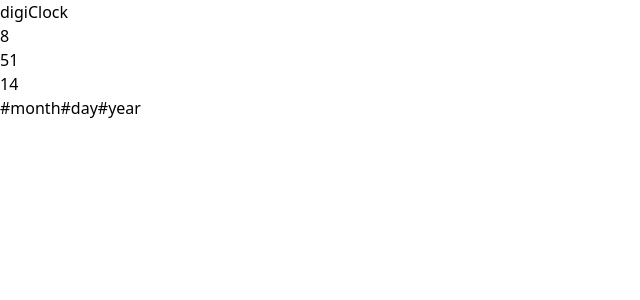
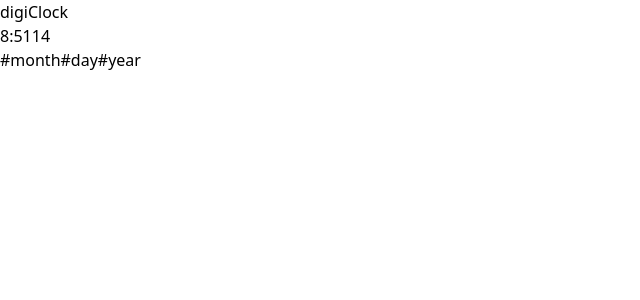
Before and after one commit to balshersran/DigiClock, a React (Vite) app in the folder digiclock/: page / in a window 1280 px wide. Shown: the top 300 px of the page, without its empty margins (0-640 px from the left). Built offline with nearby package versions, Linux system fonts and the light colour scheme.

Commit message:
fixed the alignment on the numbers for the clock

```diff
--- a/digiclock/src/components/Clock.jsx
+++ b/digiclock/src/components/Clock.jsx
@@ -16,9 +16,12 @@ export default function Clock() {
 
     return (
         <>
-        <h3>{hour}</h3>
-        <h3>{minutes}</h3>
-        <h3>{seconds}</h3>
+        <div className="flex flex-row justify-center">
+        <span className="p-4 text-4xl">{hour}</span>
+        <span className="p-4">:</span>
+        <span className="p-4 text-4xl">{minutes}</span>
+        <span className="p-4">{seconds}</span>
+        </div>
         </>
     );
 }
```
